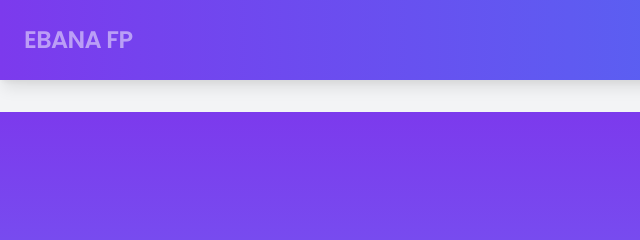
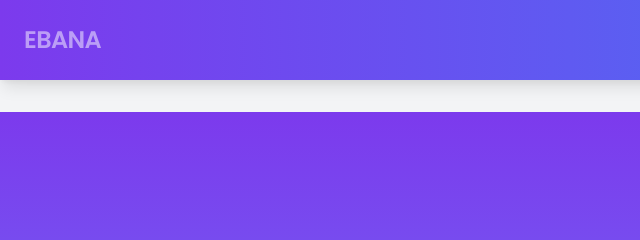
Before and after one commit to Ebana27/ebanafidel, a plain HTML site: page index.html in a window 1280 px wide. Shown: the top 240 px of the page, 0-640 px from the left. Drawn offline with nearby package versions, Linux system fonts and the light colour scheme.

Commit message:
Update index.html
Name of header changed

```diff
--- a/index.html
+++ b/index.html
@@ -17,7 +17,7 @@
     <!-- HEADER -->
     <header class="bg-gradient-to-r from-purple-600 to-blue-500 text-white p-6 fixed w-full z-10 shadow-lg animate-fade-down animate-duration-1000">
         <nav class="max-w-7xl mx-auto flex justify-between items-center">
-            <div class="text-2xl font-bold tracking-tight animate-pulse">EBANA FP</div>
+            <div class="text-2xl font-bold tracking-tight animate-pulse">EBANA</div>
             <ul class="space-x-6 flex">
                 <li><a href="#about" class="hover:underline">À propos</a></li>
                 <li><a href="#services" class="hover:underline">Services</a></li>
```
